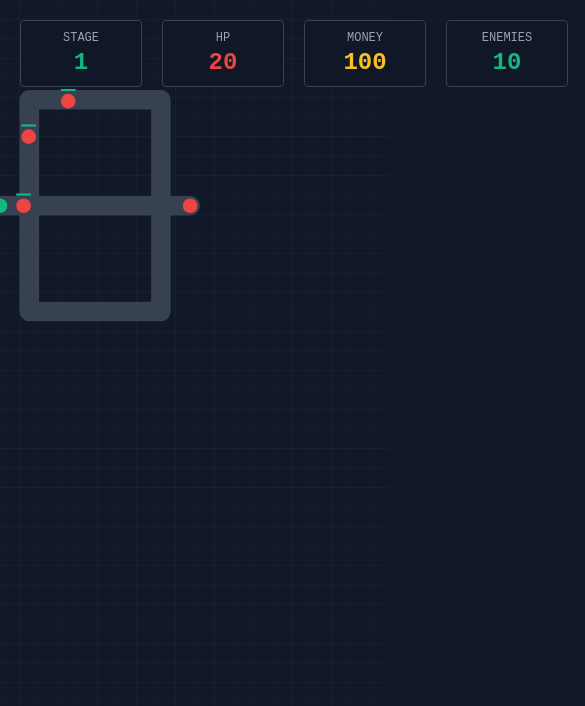
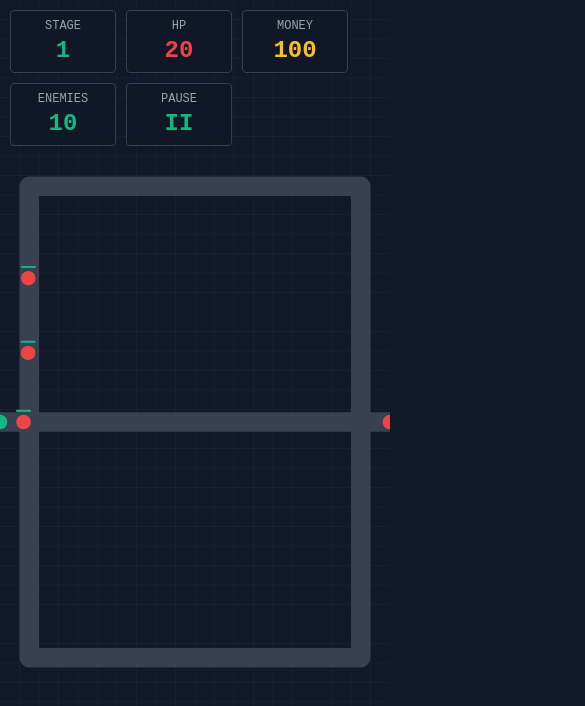
Before and after one commit to ariaria2021/canvas-tower-defense, a website built with Vite: page index.html in a window 390 px wide. Shown: the top 706 px of the page, 585 px wide, since content can reach past the window. Built offline with nearby package versions, Linux system fonts and the light colour scheme.

Commit message:
fix: mobile UI clipping and constructor initialization bug

```diff
--- a/src/classes/Game.ts
+++ b/src/classes/Game.ts
@@ -40,7 +40,7 @@ export class Game {
         this.logicalHeight = this.height / this.scale;
         this.lastTime = 0;
 
-        this.map = new GameMap(this.width, this.height);
+        this.map = new GameMap(this.logicalWidth, this.logicalHeight);
         this.stats = new PlayerStats();
 
         window.addEventListener('resize', () => this.resize());
--- a/src/style.css
+++ b/src/style.css
@@ -12,10 +12,12 @@ canvas {
 
 #ui-layer {
   position: absolute;
-  top: 20px;
-  left: 20px;
+  top: 10px;
+  left: 10px;
+  right: 10px;
   display: flex;
-  gap: 20px;
+  flex-wrap: wrap;
+  gap: 10px;
   pointer-events: none;
   /* UI下のCanvasをクリック可能に */
 }
@@ -23,7 +25,7 @@ canvas {
 .stat-box {
   background: rgba(17, 24, 39, 0.8);
   border: 1px solid #374151;
-  padding: 10px 20px;
+  padding: 8px 12px;
   border-radius: 4px;
   color: #F3F4F6;
   display: flex;
```
